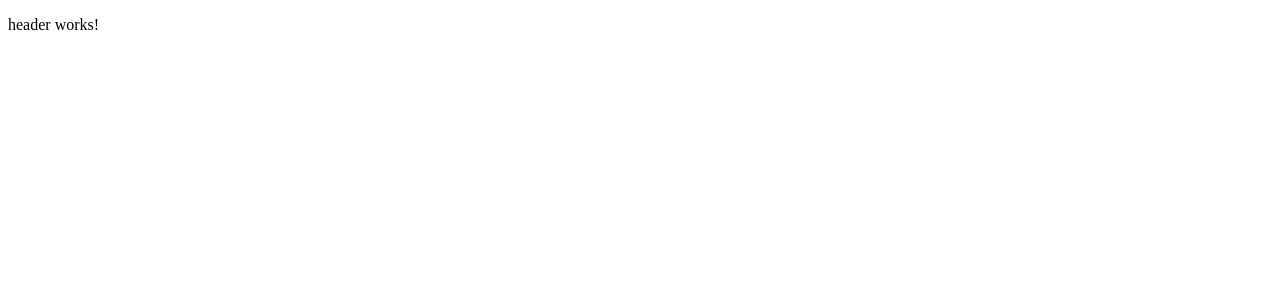
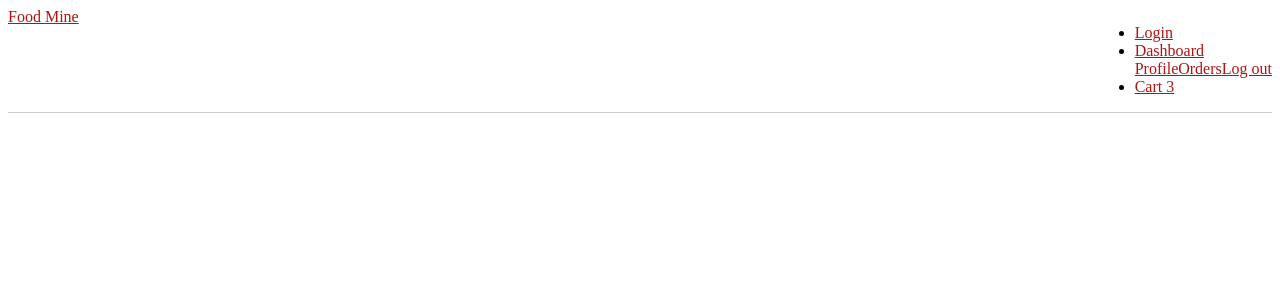
Before and after one commit to Sanjar1304/angular-node, an Angular app in the folder food-project/: page / in a window 1280 px wide. Shown: the top 300 px of the page. Built offline with nearby package versions, Linux system fonts and the light colour scheme.

Commit message:
Added styling to header component

```diff
--- a/food-project/src/app/components/partials/header/header.component.css
+++ b/food-project/src/app/components/partials/header/header.component.css
@@ -0,0 +1,23 @@
+header {
+  position: relative;
+  background: #fff;
+  padding: 0;
+  border-bottom: 1px solid #ccc;
+}
+
+a {
+  color: #af1313;
+}
+
+a:hover{
+  background: #e72929;
+  transform: translateY(-5px);
+  color: #fff;
+  cursor: pointer;
+}
+
+.container{
+  margin: 0 auto;
+  display: flex;
+  justify-content: space-between;
+}
--- a/food-project/src/app/components/partials/header/header.component.html
+++ b/food-project/src/app/components/partials/header/header.component.html
@@ -1 +1,28 @@
-<p>header works!</p>
+<header>
+  <div class="container">
+    <a routerLink="/" class="logo">Food Mine</a>
+    <nav>
+      <ul>
+        <li>
+          <a routerLink="/login">Login</a>
+        </li>
+
+        <li class="menu-container">
+          <a routerLink="/dashboard">Dashboard</a>
+
+          <div class="menu-list">
+            <a routerLink="/profile" class="menu-item">Profile</a>
+            <a routerLink="/orders" class="menu-item">Orders</a>
+            <a routerLink="/logout" class="menu-item">Log out</a>
+          </div>
+        </li>
+
+        <li>
+          <a routerLink="/cart-page">
+            Cart <span>3</span>
+          </a>
+        </li>
+      </ul>
+    </nav>
+  </div>
+</header>
```
